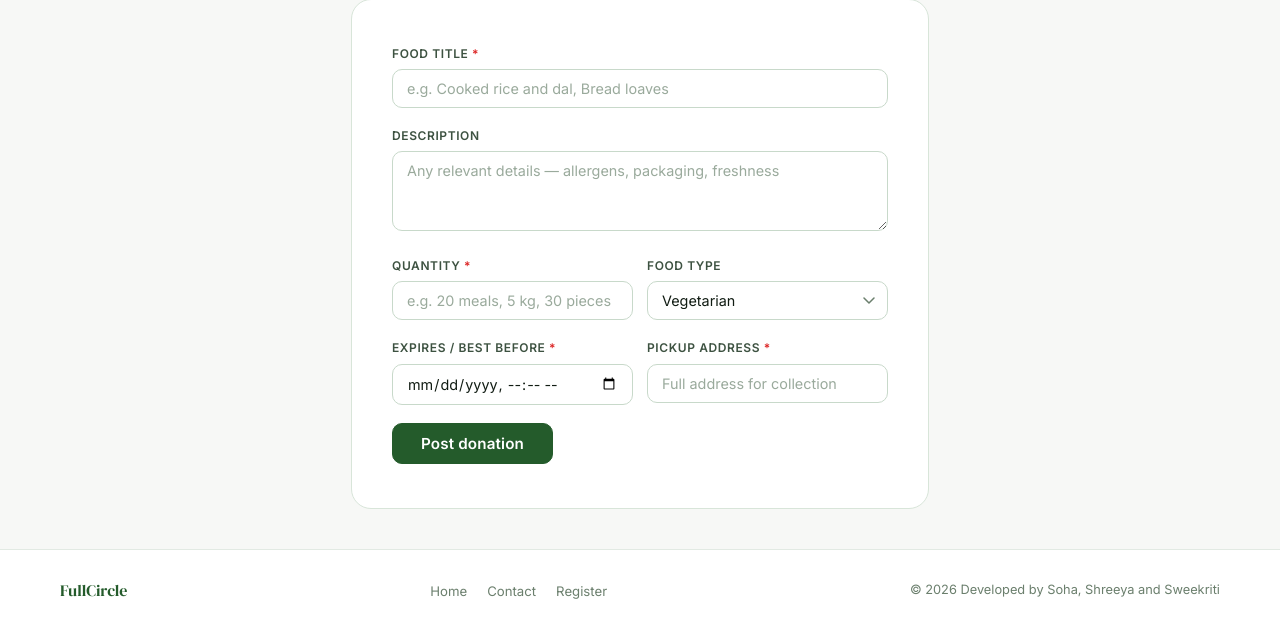
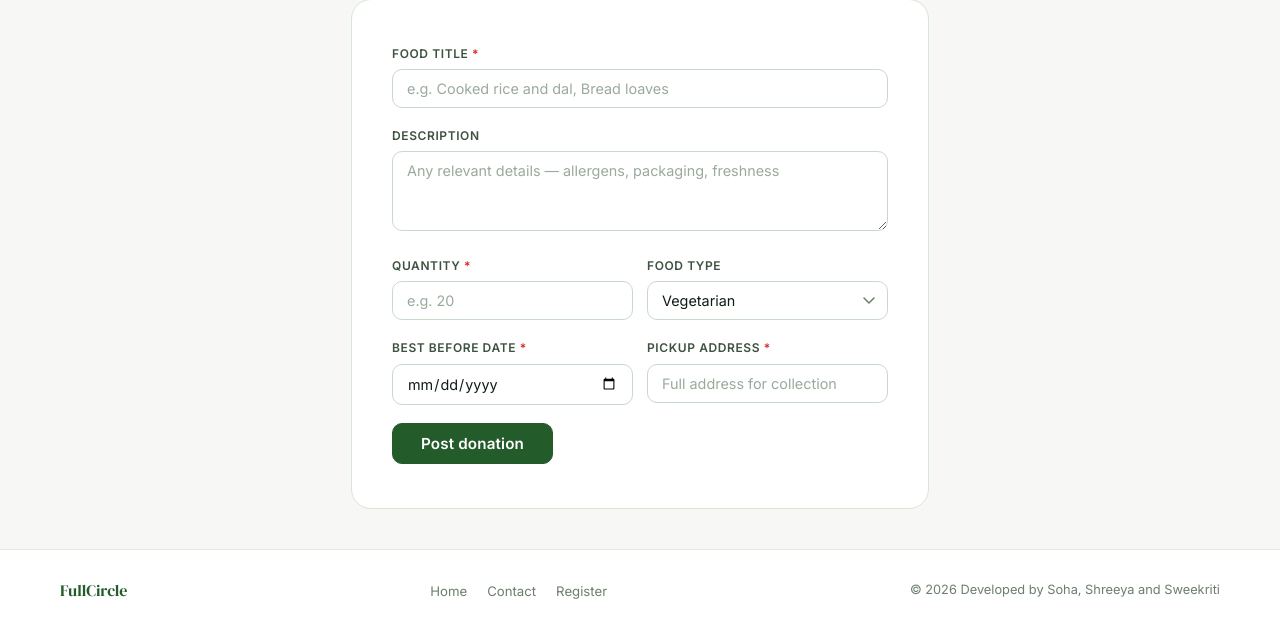
Before and after one commit to SohaKhare/FullCircle, a PHP site: page /donor/donate_food.php in a window 1280 px wide. Shown: the part 229-860 px from the top of the page. Run offline with PHP 8.4, Linux system fonts and the light colour scheme; a user stored in the database is signed in.

Commit message:
expiry date logic

```diff
--- a/donor/donate_food.php
+++ b/donor/donate_food.php
@@ -6,16 +6,35 @@ requireRole('donor');
 $user = currentUser();
 $error = ''; $success = '';
 
+function normalizeExpiryDateToDatetime(string $expiryDateRaw): ?string {
+  $expiryDateRaw = trim($expiryDateRaw);
+  $dt = DateTime::createFromFormat('Y-m-d', $expiryDateRaw);
+  if (!$dt || $dt->format('Y-m-d') !== $expiryDateRaw) {
+    return null;
+  }
+
+  $today = new DateTime('today');
+  if ($dt < $today) {
+    return null;
+  }
+
+  return $dt->format('Y-m-d') . ' 23:59:59';
+}
+
 if ($_SERVER['REQUEST_METHOD'] === 'POST') {
     $title   = trim($_POST['food_title']     ?? '');
     $desc    = trim($_POST['description']    ?? '');
     $qty     = trim($_POST['quantity']       ?? '');
     $type    = $_POST['food_type']           ?? 'veg';
-    $expiry  = $_POST['expiry_time']         ?? '';
+    $expiryDateRaw = $_POST['expiry_time']   ?? '';
     $address = trim($_POST['pickup_address'] ?? '');
+
+    $expiry = normalizeExpiryDateToDatetime($expiryDateRaw);
 
     if (!$title || !$qty || !$expiry || !$address) {
         $error = "Please fill all required fields.";
+    } elseif (!preg_match('/^\d+$/', $qty) || (int)$qty <= 0) {
+      $error = "Quantity must be a whole number greater than 0.";
     } else {
         $stmt = $conn->prepare("INSERT INTO donations (donor_id,food_title,description,quantity,food_type,expiry_time,pickup_address) VALUES (?,?,?,?,?,?,?)");
         $stmt->bind_param("issssss", $user['id'], $title, $desc, $qty, $type, $expiry, $address);
@@ -55,7 +74,7 @@ require_once '../includes/header.php';
       <div class="form-row">
         <div class="form-group">
           <label class="form-label">Quantity <span style="color:#dc2626">*</span></label>
-          <input type="text" name="quantity" class="form-control" placeholder="e.g. 20 meals, 5 kg, 30 pieces" required>
+          <input type="number" name="quantity" class="form-control" placeholder="e.g. 20" required min="1" step="1" inputmode="numeric" title="Enter a whole number greater than 0">
         </div>
         <div class="form-group">
           <label class="form-label">Food type</label>
@@ -67,8 +86,8 @@ require_once '../includes/header.php';
       </div>
       <div class="form-row">
         <div class="form-group">
-          <label class="form-label">Expires / best before <span style="color:#dc2626">*</span></label>
-          <input type="datetime-local" name="expiry_time" class="form-control" required min="<?= date('Y-m-d\TH:i') ?>">
+          <label class="form-label">Best before date <span style="color:#dc2626">*</span></label>
+          <input type="date" name="expiry_time" class="form-control" required min="<?= date('Y-m-d') ?>">
         </div>
         <div class="form-group">
           <label class="form-label">Pickup address <span style="color:#dc2626">*</span></label>
```
